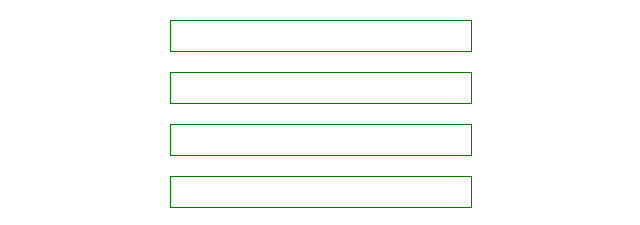
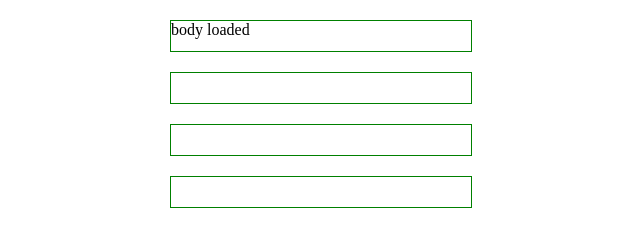
Before and after one commit to gia1999/E_JS_2019, a plain HTML site: page week_2/work1/index.html in a window 1280 px wide. Shown: the top 225 px of the page, 319-959 px from the left. Drawn offline with Linux system fonts and the light colour scheme.

Commit message:
last Commit about week2

```diff
--- a/week_2/work1/index.html
+++ b/week_2/work1/index.html
@@ -8,7 +8,7 @@
     <script src="script.js"></script>
     <title>Work2_1</title>
 </head>
-<body>
+<body onload="bodyload()">
     <div id="div1"></div>
     <div id="div2"></div>
     <div id="div3"></div>
--- a/week_2/work1/script.js
+++ b/week_2/work1/script.js
@@ -0,0 +1,6 @@
+function bodyload() {
+    bodyText = "body loaded";
+    console.log(bodyText);
+    div1 = document.getElementById("div1");
+    div1.innerHTML = bodyText;
+}
```
